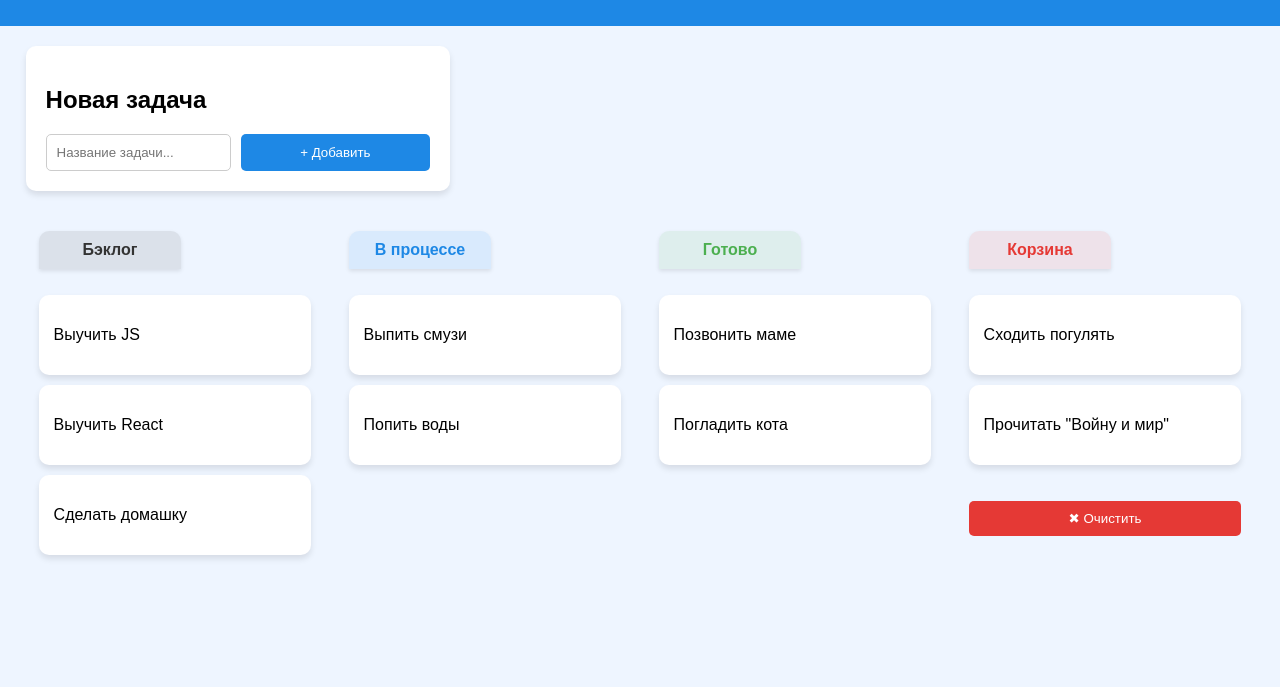
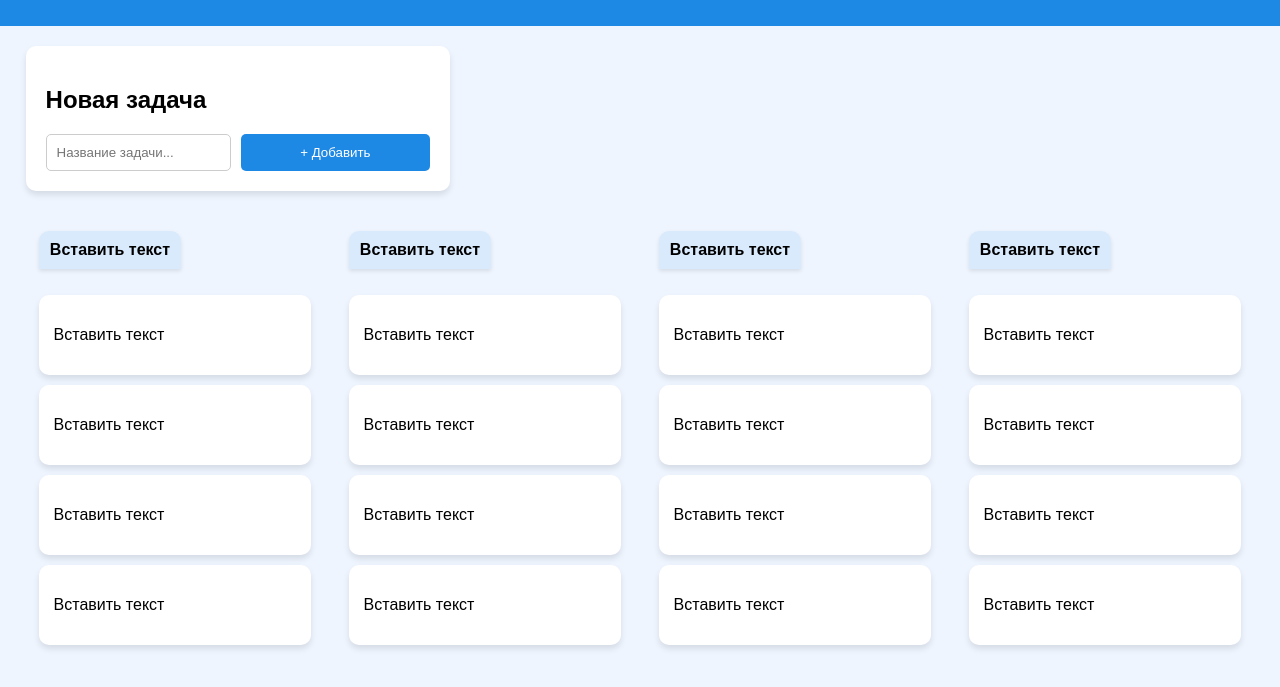
Before and after one commit to JotWorld/todolist, a plain HTML site: page index.html in a window 1280 px wide. Shown: the part 123-810 px from the top of the page. Drawn offline with Linux system fonts and the light colour scheme.

Commit message:
feat: scattered index across several files

```diff
--- a/index.html
+++ b/index.html
@@ -6,55 +6,7 @@
     <title>Список задач</title>
     <link rel="stylesheet" href="./styles/main.css">
 </head>
-<body>
-    <header>
-        <h1>Список задач</h1>
-    </header>
-
-    <section class="task-form">
-        <h2>Новая задача</h2>
-        <div class="input-container">
-            <input type="text" placeholder="Название задачи...">
-            <button id="add">+ Добавить</button>
-        </div>
-    </section>
-
-    <section class="task-board">
-        <div class="task-group">
-            <div class="task-header backlog-header">Бэклог</div>
-            <ul class="task-column backlog">
-                <li>Выучить JS</li>
-                <li>Выучить React</li>
-                <li>Сделать домашку</li>
-            </ul>
-        </div>
-
-        <div class="task-group">
-            <div class="task-header process-header">В процессе</div>
-            <ul class="task-column in-process">
-                <li>Выпить смузи</li>
-                <li>Попить воды</li>
-            </ul>
-        </div>
-
-        <div class="task-group">
-            <div class="task-header done-header">Готово</div>
-            <ul class="task-column done">
-                <li>Позвонить маме</li>
-                <li>Погладить кота</li>
-            </ul>
-        </div>
-
-        <div class="task-group">
-            <div class="task-header trash-header">Корзина</div>
-            <ul class="task-column trash">
-                <li>Сходить погулять</li>
-                <li>Прочитать "Войну и мир"</li>
-            </ul>
-            <button id="button">✖ Очистить</button>
-        </div>
-    </section>
-
-    <script src="index.js" type="module"></script>
+<body class="board-app">
+    <script src="./src/main.js" type="module"></script>
 </body>
 </html>
--- /dev/null
+++ b/src/framework/render.js
@@ -0,0 +1,23 @@
+const RenderPosition = {
+    BEFOREBEGIN: 'beforebegin',
+    AFTERBEGIN: 'afterbegin',
+    BEFOREEND: 'beforeend',
+    AFTEREND: 'afterend',
+  };
+
+
+  function createElement(template) {
+    const newElement = document.createElement('div');
+    newElement.innerHTML = template;
+
+
+    return newElement.firstElementChild;
+  }
+
+
+  function render(component, container, place = RenderPosition.BEFOREEND) {
+  container.insertAdjacentElement(place, component.getElement());
+  }
+
+
+  export {RenderPosition, createElement, render};
--- /dev/null
+++ b/src/main.js
@@ -0,0 +1,25 @@
+import HeaderComponent from './view/header-component.js';
+import FormAddTaskComponent from './view/form-add-task-component.js';
+import TaskBoardComponent from './view/task-board-component.js';
+import { render, RenderPosition } from './framework/render.js';
+import TaskListComponent from './view/task-list-component.js';
+import TaskComponent from './view/task-component.js';
+
+const bodyContainer = document.querySelector('body');
+
+render(new HeaderComponent(), bodyContainer, RenderPosition.AFTERBEGIN);
+render(new FormAddTaskComponent(), bodyContainer);
+const taskBoardComponent = new TaskBoardComponent();
+render(taskBoardComponent, bodyContainer);
+
+
+
+for (let i = 0; i<4;i++){
+    const taskListComponent = new TaskListComponent();
+    render(taskListComponent, taskBoardComponent.getElement());
+
+    for (let j = 0; j < 4; j++) {
+        const taskComponent = new TaskComponent(`Название первой задачи`);
+        render(taskComponent, taskListComponent.getElement().querySelector('.task-column'));
+    }
+}
--- /dev/null
+++ b/src/view/form-add-task-component.js
@@ -0,0 +1,28 @@
+import { createElement } from '../framework/render.js';
+
+function createFormAddTaskComponentTemplate() {
+  return `<section class="task-form">
+            <h2>Новая задача</h2>
+            <div class="input-container">
+              <input type="text" placeholder="Название задачи...">
+              <button id="add">+ Добавить</button>
+            </div>
+          </section>`;
+}
+
+export default class FormAddTaskComponent {
+  getTemplate() {
+    return createFormAddTaskComponentTemplate();
+  }
+
+  getElement() {
+    if (!this.element) {
+      this.element = createElement(this.getTemplate());
+    }
+    return this.element;
+  }
+
+  removeElement() {
+    this.element = null;
+  }
+}
--- /dev/null
+++ b/src/view/header-component.js
@@ -0,0 +1,24 @@
+import { createElement } from '../framework/render.js';
+
+function createHeaderComponentTemplate() {
+  return `<header>
+            <h1>Список задач</h1>
+          </header>`;
+}
+
+export default class HeaderComponent {
+  getTemplate() {
+    return createHeaderComponentTemplate();
+  }
+
+  getElement() {
+    if (!this.element) {
+      this.element = createElement(this.getTemplate());
+    }
+    return this.element;
+  }
+
+  removeElement() {
+    this.element = null;
+  }
+}
--- /dev/null
+++ b/src/view/task-board-component.js
@@ -0,0 +1,29 @@
+import { createElement } from '../framework/render.js';
+import TaskListComponent from './task-list-component.js';
+import { render } from '../framework/render.js';
+
+function createTaskBoardComponentTemplate() {
+  return `<section class="task-board"></section>`;
+}
+
+export default class TaskBoardComponent {
+  getTemplate() {
+    return createTaskBoardComponentTemplate();
+  }
+
+  getElement() {
+    if (!this.element) {
+      this.element = createElement(this.getTemplate());
+    }
+    return this.element;
+  }
+
+
+
+
+
+
+  removeElement() {
+    this.element = null;
+  }
+}
--- /dev/null
+++ b/src/view/task-component.js
@@ -0,0 +1,24 @@
+import { createElement } from '../framework/render.js';
+
+function createTaskComponentTemplate() {
+  return `<li>Вставить текст</li>`;
+}
+
+export default class TaskComponent {
+
+
+  getTemplate() {
+    return createTaskComponentTemplate();
+  }
+
+  getElement() {
+    if (!this.element) {
+      this.element = createElement(this.getTemplate());
+    }
+    return this.element;
+  }
+
+  removeElement() {
+    this.element = null;
+  }
+}
--- /dev/null
+++ b/src/view/task-list-component.js
@@ -0,0 +1,37 @@
+import { createElement } from '../framework/render.js';
+import TaskComponent from './task-component.js';
+import { render } from '../framework/render.js';
+
+function createTaskListComponentTemplate() {
+  return `<div class="task-group">
+            <div class="task-header">Вставить текст</div>
+            <ul class="task-column"></ul>
+          </div>`;
+}
+
+export default class TaskListComponent {
+
+
+
+  getTemplate() {
+    return createTaskListComponentTemplate(this.title);
+  }
+
+  getElement() {
+    if (!this.element) {
+      this.element = createElement(this.getTemplate());
+    }
+    return this.element;
+  }
+
+  renderTasks() {
+    const ulElement = this.getElement().querySelector('.task-column');
+    this.tasks.forEach(task => {
+      render(new TaskComponent(task), ulElement);
+    });
+  }
+
+  removeElement() {
+    this.element = null;
+  }
+}
```
Also changed, not shown: markup/index.html (added, +60 -0 lines).
